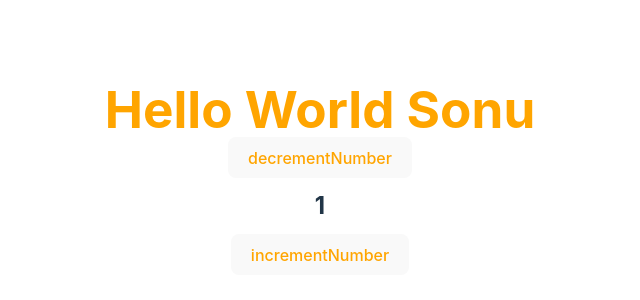
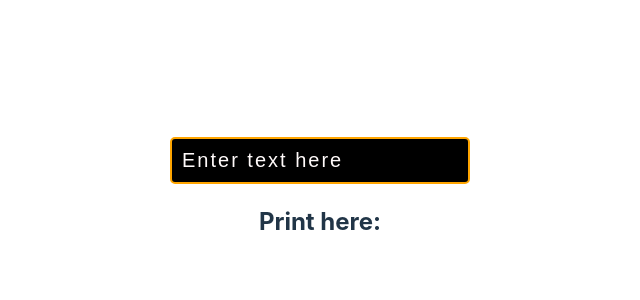
Before and after one commit to Sonu8544/react-Js-interview-practice-problem, a React (Vite) app: page / in a window 1280 px wide. Shown: the part 222-522 px from the top of the page, without its empty margins (320-960 px from the left). Built offline with nearby package versions, Linux system fonts and the light colour scheme.

Commit message:
Real time text print here

```diff
--- a/src/App.jsx
+++ b/src/App.jsx
@@ -1,13 +1,17 @@
 import './App.css'
 import OneHelloWorld from './components/One/OneHelloWorld'
 import CounterUpdate from './components/Two/CounterUpdate'
+import PrintRealTimeText from './components/Three/PrintRealTimeText'
+
 
 function App() {
 
   return (
     <>
-      <OneHelloWorld />
-       <CounterUpdate />
+      {/* <OneHelloWorld />  */}
+      {/* <CounterUpdate /> */}
+      <PrintRealTimeText />
+
 
     </>
   )
--- /dev/null
+++ b/src/components/Three/PrintRealTimeText.tsx
@@ -0,0 +1,23 @@
+import React, { useState } from 'react'
+import "./Three.css"
+
+const PrintRealTimeText = () => {
+    const [text, setText] = useState("")
+
+    return (
+        <>
+            <div className="input-box">
+                <input
+                name='inputtext'
+                className='input'
+                type="text"
+                placeholder='Enter text here'
+                onChange={(e) => {setText(e.target.value)}}
+                />
+            </div>
+            <h2>Print here:  {text} </h2>
+        </>
+    )
+}
+
+export default PrintRealTimeText
--- /dev/null
+++ b/src/components/Three/Three.css
@@ -0,0 +1,32 @@
+* {
+    margin: 0;
+    padding: 0;
+    box-sizing: border-box;
+}
+
+.input-box {
+    text-align: center;
+    margin: 20px;
+}
+
+.input {
+    padding: 10px;
+    border: 2px solid orange;
+    border-radius: 5px;
+    font-size: 20px;
+    color: orange;
+    width: 300px;
+    transition: border 0.3s;
+    background-color: black;
+}
+
+.input::placeholder {
+    color: #fffafa;
+    font-size: 20px;
+    letter-spacing: 2px;
+}
+
+.input:hover, .input:focus {
+    border: 2px solid white;
+    outline: none;
+}
```
